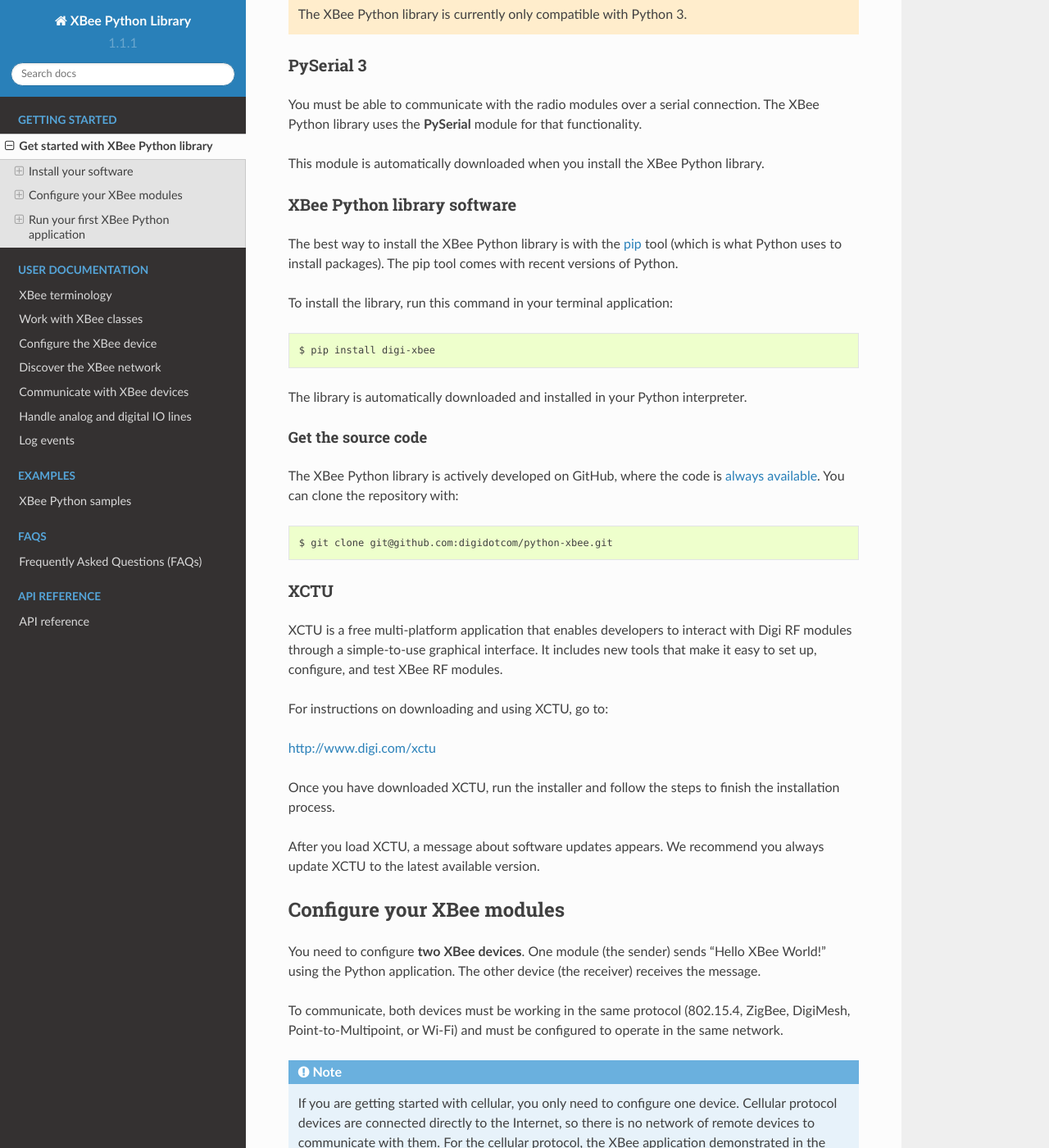
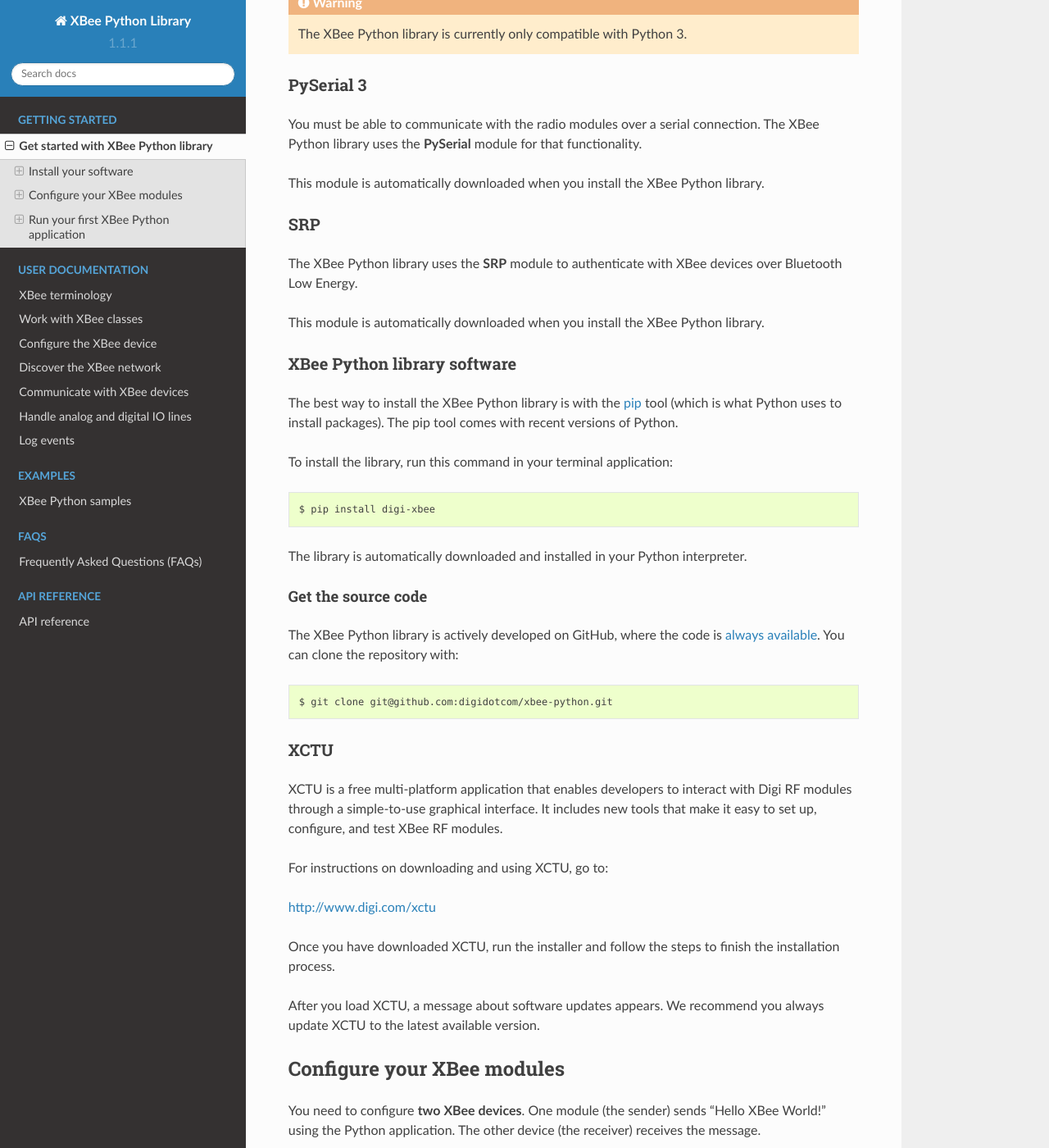
Before and after one commit to digidotcom/xbee-python, a Sphinx documentation site: the page built from doc/getting_started_with_xbee_python_library.rst, in a window 1280 px wide and 1400 px high, scrolled down 805 px. Shown: the whole window at 82% size. Built offline with Sphinx 7.4.7 and the Read the Docs theme 2.0.0, drawn with Linux system fonts in a browser that asks for light colours; some of the changed text lies outside the part shown.

````diff
--- a/doc/api/digi.xbee.packets.rst
+++ b/doc/api/digi.xbee.packets.rst
@@ -18,5 +18,6 @@ Submodules
    digi.xbee.packets.devicecloud
    digi.xbee.packets.network
    digi.xbee.packets.raw
+   digi.xbee.packets.relay
    digi.xbee.packets.wifi
    digi.xbee.packets.factory
--- a/doc/conf.py
+++ b/doc/conf.py
@@ -49,7 +49,7 @@ master_doc = 'index'
 
 # General information about the project.
 project = u'XBee Python Library'
-copyright = u'2017, 2018, Digi International Inc.'
+copyright = u'2017-2019, Digi International Inc.'
 
 # The version info for the project you're documenting, acts as replacement for
 # |version| and |release|, also used in various other places throughout the
--- a/doc/getting_started_with_xbee_python_library.rst
+++ b/doc/getting_started_with_xbee_python_library.rst
@@ -51,6 +52,18 @@ This module is automatically downloaded when you install the XBee Python
 library.
 
 
+.. _gsgInstallSRP:
+
+SRP
+```
+
+The XBee Python library uses the **SRP** module to authenticate with
+XBee devices over Bluetooth Low Energy.
+
+This module is automatically downloaded when you install the XBee Python
+library.
+
+
 .. _gsgInstallXBeePythonLibrarySoftware:
 
 XBee Python library software
@@ -74,12 +87,12 @@ Get the source code
 *******************
 
 The XBee Python library is actively developed on GitHub, where the code is
-`always available <https://github.com/digidotcom/python-xbee>`_. You can
+`always available <https://github.com/digidotcom/xbee-python>`_. You can
 clone the repository with:
 
 .. code::
 
-  $ git clone git@github.com:digidotcom/python-xbee.git
+  $ git clone git@github.com:digidotcom/xbee-python.git
 
 
 .. _gsgInstallXCTU:
--- a/doc/index.rst
+++ b/doc/index.rst
@@ -44,6 +44,7 @@ properly:
   the `PySerial installation guide
   <http://pythonhosted.org/pyserial/pyserial.html#installation>`_ for further
   information about getting PySerial.
+* **SRP**  Install it with pip (``pip install srp``).
 
 
 Contents
--- a/setup.py
+++ b/setup.py
@@ -23,7 +23,7 @@ setup(
     version='1.1.1',
     description='Digi XBee Python library',
     long_description=long_description,
-    url='https://github.com/digidotcom/python-xbee',
+    url='https://github.com/digidotcom/xbee-python',
     author='Digi International Inc.',
     author_email='tech.support@digi.com',
     packages=find_packages(exclude=('unit_test*', 'functional_tests*', 'demos*')),
````
Also changed, not shown: other parts of doc/getting_started_with_xbee_python_library.rst (+1 -0 lines), doc/examples.rst (+14 -0 lines), doc/faq.rst (+13 -0 lines).
